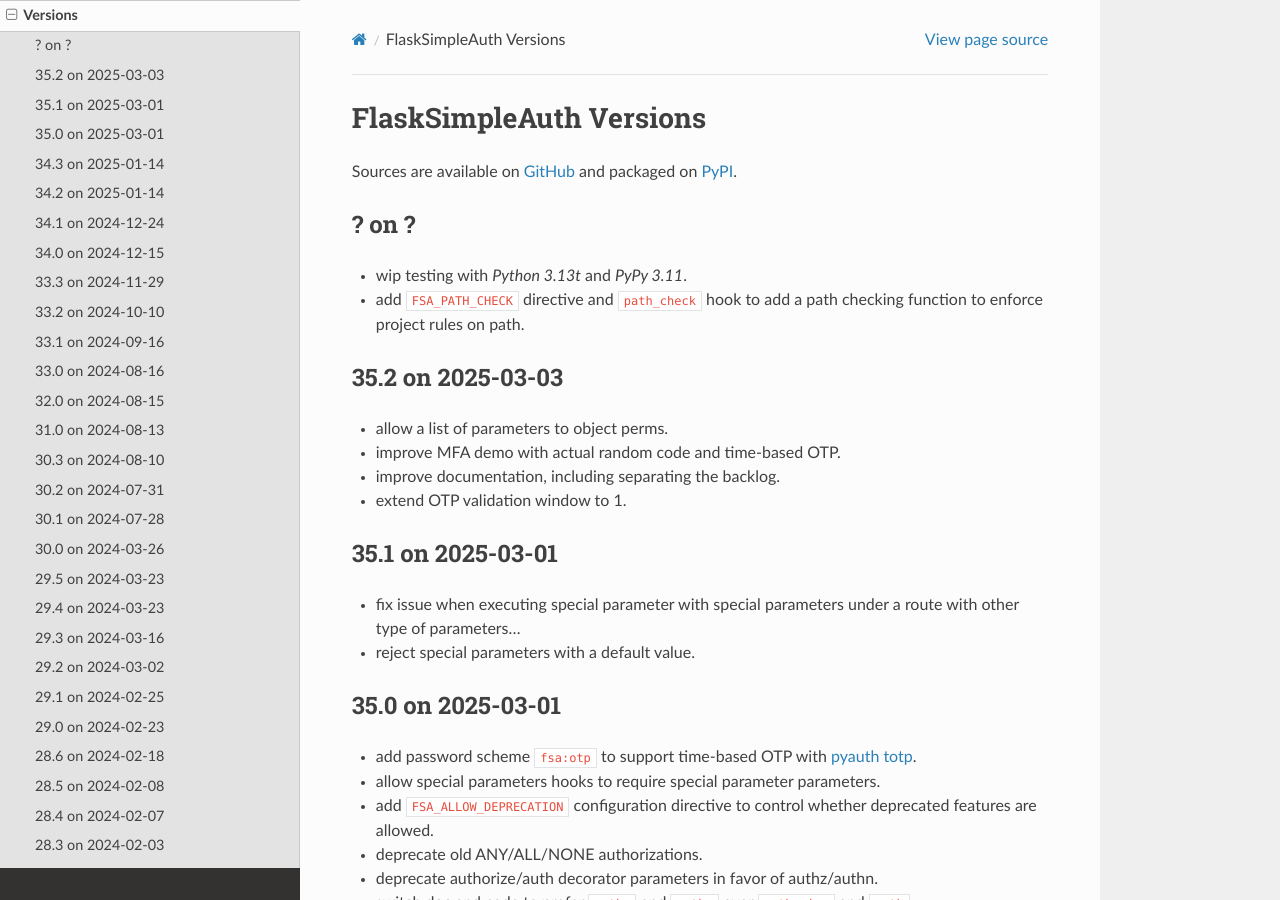
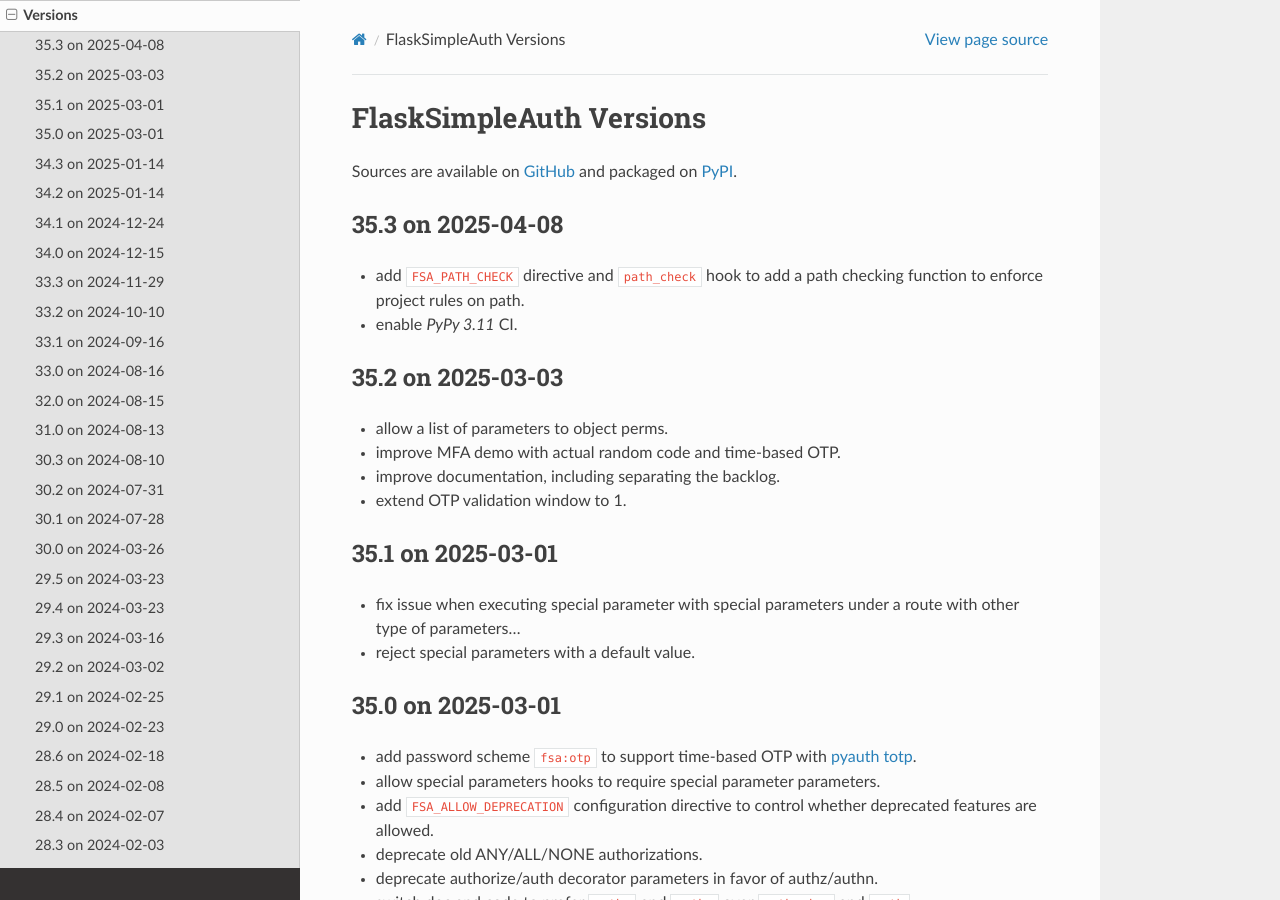
Before and after one commit to zx80/flask-simple-auth, a Sphinx documentation site: the page built from docs/VERSIONS.md, in a window 1280 px wide and 900 px high. Built offline with Sphinx 7.4.7 and the Read the Docs theme 3.1.0, drawn with Linux system fonts in a browser that asks for light colours; pages that are not in the unit, such as notebooks, are missing from menus.

Commit message:
release 35.3

````diff
--- a/docs/TUTORIAL.md
+++ b/docs/TUTORIAL.md
@@ -111,7 +111,7 @@
 
 {
   "msg": "hello",
-  "version": "35.2"
+  "version": "35.3"
 }
 ```
 
--- a/docs/VERSIONS.md
+++ b/docs/VERSIONS.md
@@ -3,11 +3,11 @@
 Sources are available on [GitHub](https://github.com/zx80/flask-simple-auth)
 and packaged on [PyPI](https://pypi.org/project/FlaskSimpleAuth/).
 
-## ? on ?
+## 35.3 on 2025-04-08
 
-- wip testing with _Python 3.13t_ and _PyPy 3.11_.
 - add `FSA_PATH_CHECK` directive and `path_check` hook to add a
   path checking function to enforce project rules on path.
+- enable _PyPy 3.11_ CI.
 
 ## 35.2 on 2025-03-03
 
--- a/pyproject.toml
+++ b/pyproject.toml
@@ -4,7 +4,7 @@
 
 [project]
 name = "FlaskSimpleAuth"
-version = "35.2"
+version = "35.3"
 authors = [ { name = "Fabien Coelho", email = "flask.auth@coelho.net" } ]
 description = "Simple authentication, authorization and parameters for Flask, emphasizing configurability"
 readme = "README.md"
````
